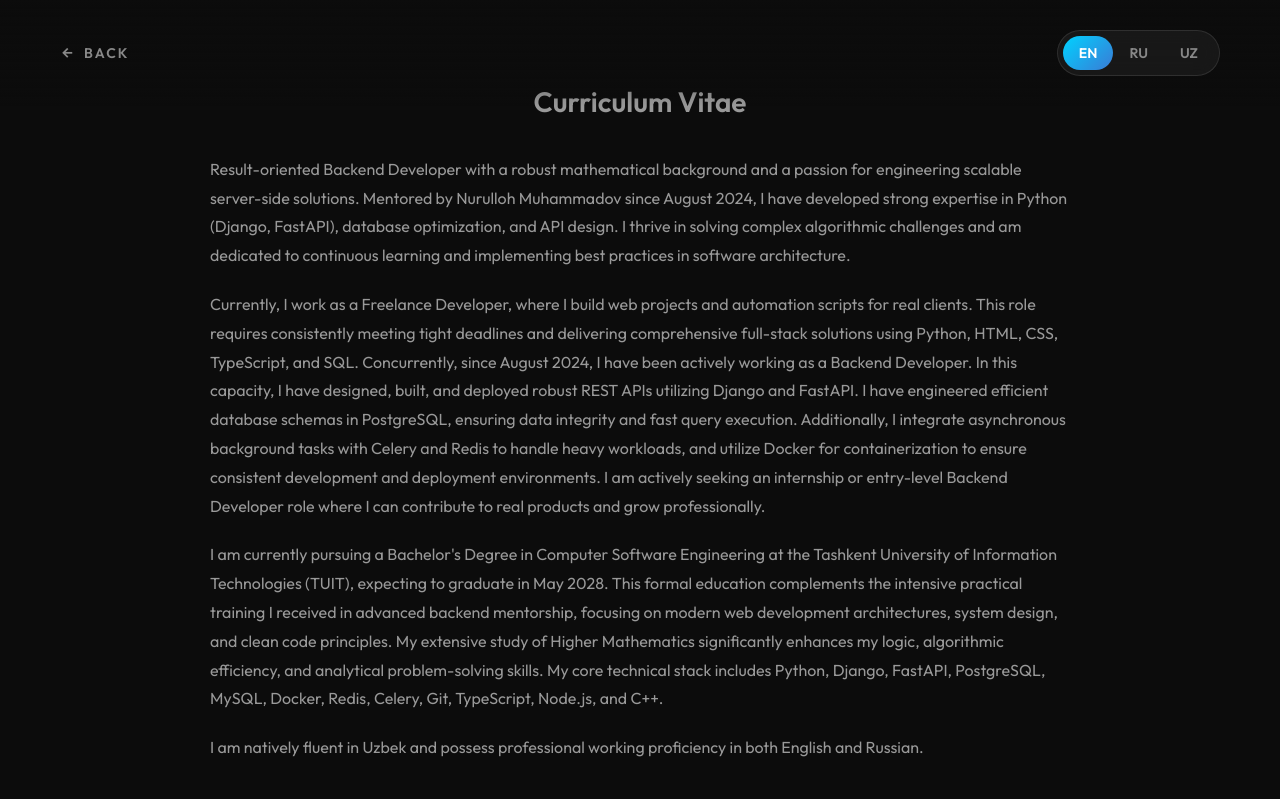
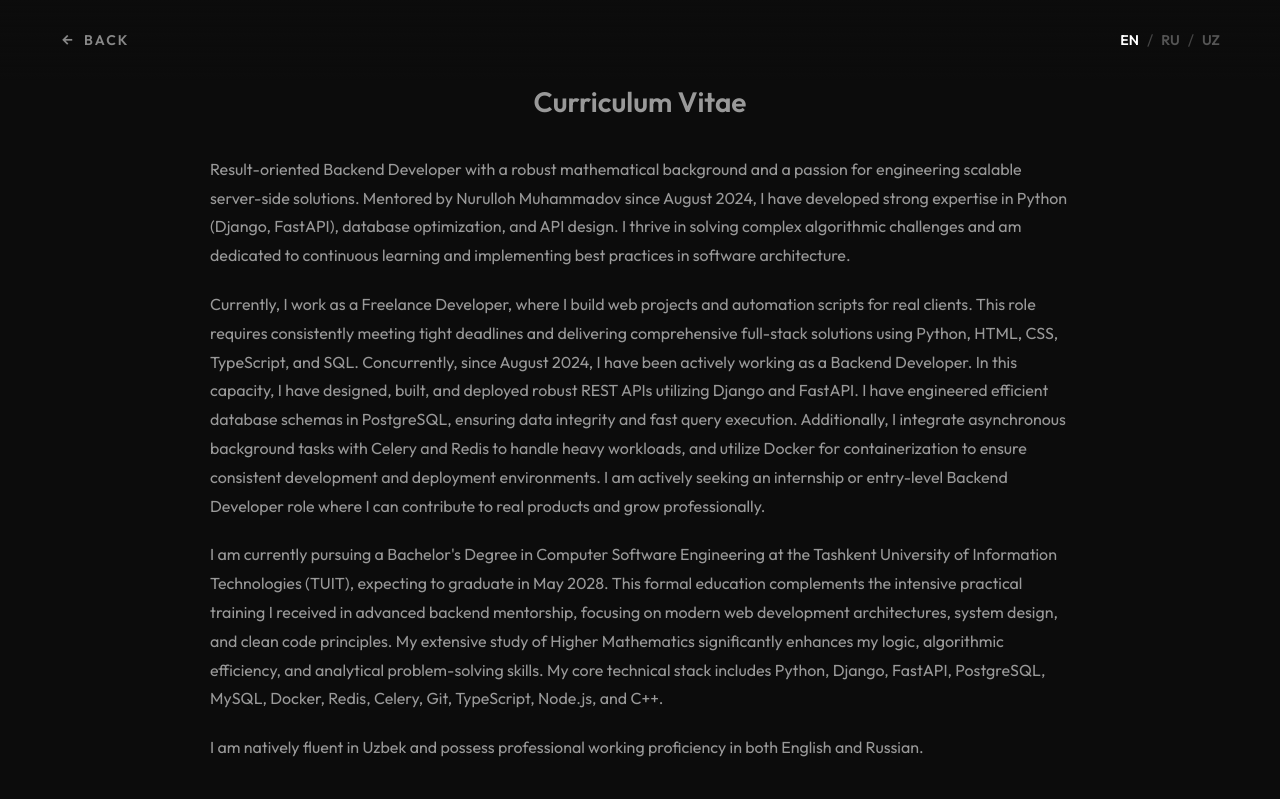
Before and after one commit to shamsiyevshamsiddin19/shamsiyev.uz, a website: page cv.html in a window 1280 px wide. Shown: the top 799 px of the page. Drawn offline with nearby package versions, Linux system fonts and the light colour scheme.

Commit message:
Simplify language switcher to minimal text links

```diff
--- a/assets/css/cv.css
+++ b/assets/css/cv.css
@@ -91,41 +91,24 @@
 
 /* Language Switcher */
 .lang-switcher {
-    position: relative;
     display: inline-flex;
-    background: rgba(255, 255, 255, 0.05);
-    border-radius: 30px;
-    padding: 5px;
-    backdrop-filter: blur(10px);
-    border: 1px solid rgba(255, 255, 255, 0.1);
+    align-items: center;
+    gap: 8px;
 }
 .lang-btn {
-    position: relative;
-    z-index: 1;
     background: none;
     border: none;
-    color: #888;
+    color: #555;
     font-family: inherit;
     font-size: 14px;
     font-weight: 600;
-    padding: 8px 16px;
     cursor: pointer;
-    border-radius: 20px;
+    padding: 0;
     transition: color 0.3s ease;
+}
+.lang-btn:hover {
+    color: #ccc;
 }
 .lang-btn.active {
     color: #fff;
 }
-.lang-slider {
-    position: absolute;
-    top: 5px;
-    left: 5px;
-    height: calc(100% - 10px);
-    width: calc(33.333% - 3.333px);
-    background: linear-gradient(135deg, #00d2ff 0%, #3a7bd5 100%);
-    border-radius: 20px;
-    transition: transform 0.4s cubic-bezier(0.25, 1, 0.5, 1);
-}
-.lang-switcher[data-active="en"] .lang-slider { transform: translateX(0); }
-.lang-switcher[data-active="ru"] .lang-slider { transform: translateX(100%); }
-.lang-switcher[data-active="uz"] .lang-slider { transform: translateX(200%); }
--- a/assets/css/resume.css
+++ b/assets/css/resume.css
@@ -91,41 +91,24 @@
 
 /* Language Switcher */
 .lang-switcher {
-    position: relative;
     display: inline-flex;
-    background: rgba(255, 255, 255, 0.05);
-    border-radius: 30px;
-    padding: 5px;
-    backdrop-filter: blur(10px);
-    border: 1px solid rgba(255, 255, 255, 0.1);
+    align-items: center;
+    gap: 8px;
 }
 .lang-btn {
-    position: relative;
-    z-index: 1;
     background: none;
     border: none;
-    color: #888;
+    color: #555;
     font-family: inherit;
     font-size: 14px;
     font-weight: 600;
-    padding: 8px 16px;
     cursor: pointer;
-    border-radius: 20px;
+    padding: 0;
     transition: color 0.3s ease;
+}
+.lang-btn:hover {
+    color: #ccc;
 }
 .lang-btn.active {
     color: #fff;
 }
-.lang-slider {
-    position: absolute;
-    top: 5px;
-    left: 5px;
-    height: calc(100% - 10px);
-    width: calc(33.333% - 3.333px);
-    background: linear-gradient(135deg, #00d2ff 0%, #3a7bd5 100%);
-    border-radius: 20px;
-    transition: transform 0.4s cubic-bezier(0.25, 1, 0.5, 1);
-}
-.lang-switcher[data-active="en"] .lang-slider { transform: translateX(0); }
-.lang-switcher[data-active="ru"] .lang-slider { transform: translateX(100%); }
-.lang-switcher[data-active="uz"] .lang-slider { transform: translateX(200%); }
--- a/cv.html
+++ b/cv.html
@@ -15,9 +15,10 @@
         <a href="index.html" class="back-btn"><i class="ri-arrow-left-line"></i> BACK</a>
 
         <div class="lang-switcher" id="langSwitcher" data-active="en">
-            <div class="lang-slider"></div>
             <button class="lang-btn active" data-lang="en">EN</button>
+            <span style="color: #444;">/</span>
             <button class="lang-btn" data-lang="ru">RU</button>
+            <span style="color: #444;">/</span>
             <button class="lang-btn" data-lang="uz">UZ</button>
         </div>
     </header>
```
Also changed, not shown: resume.html (+2 -1 lines).
